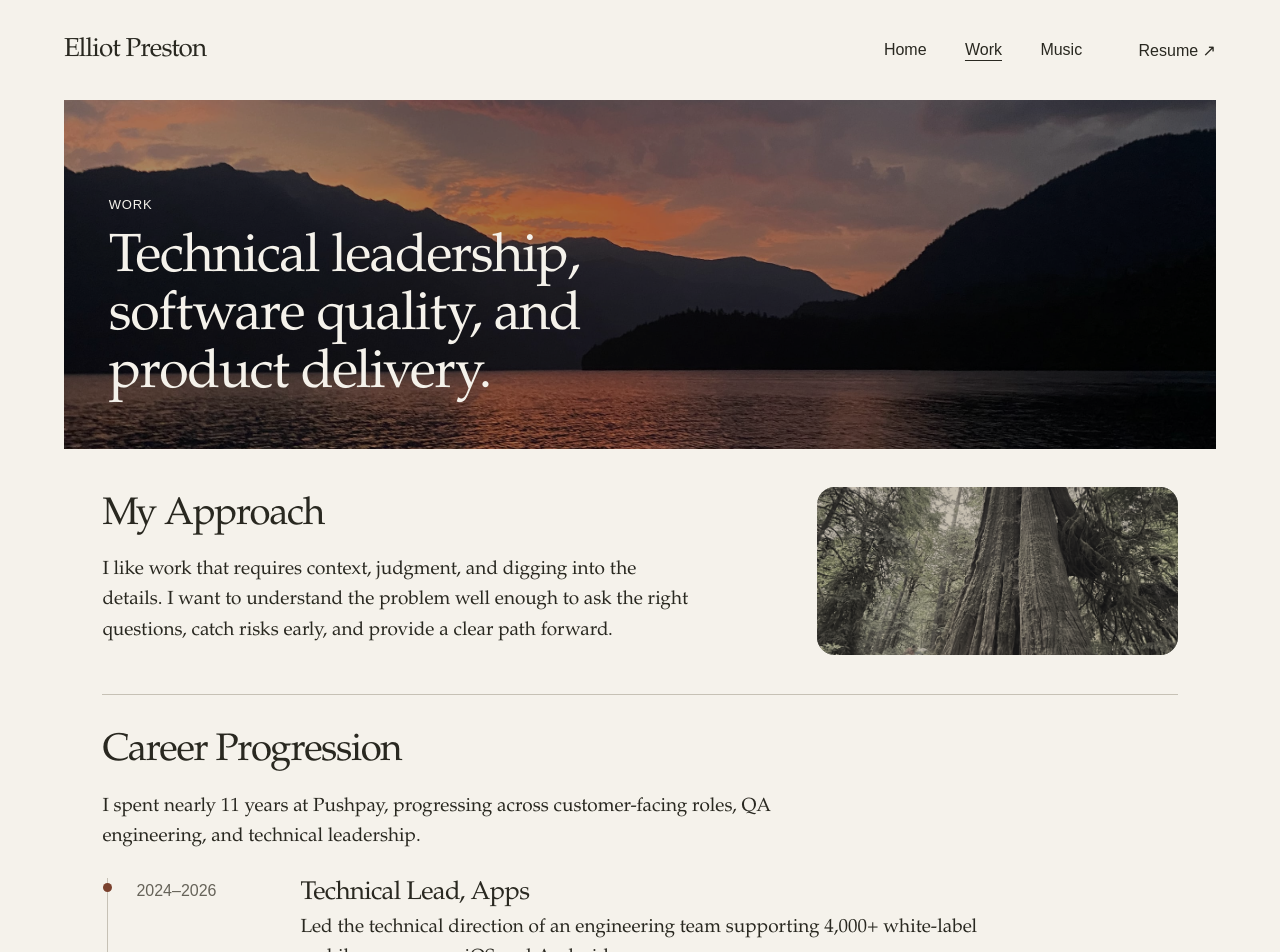
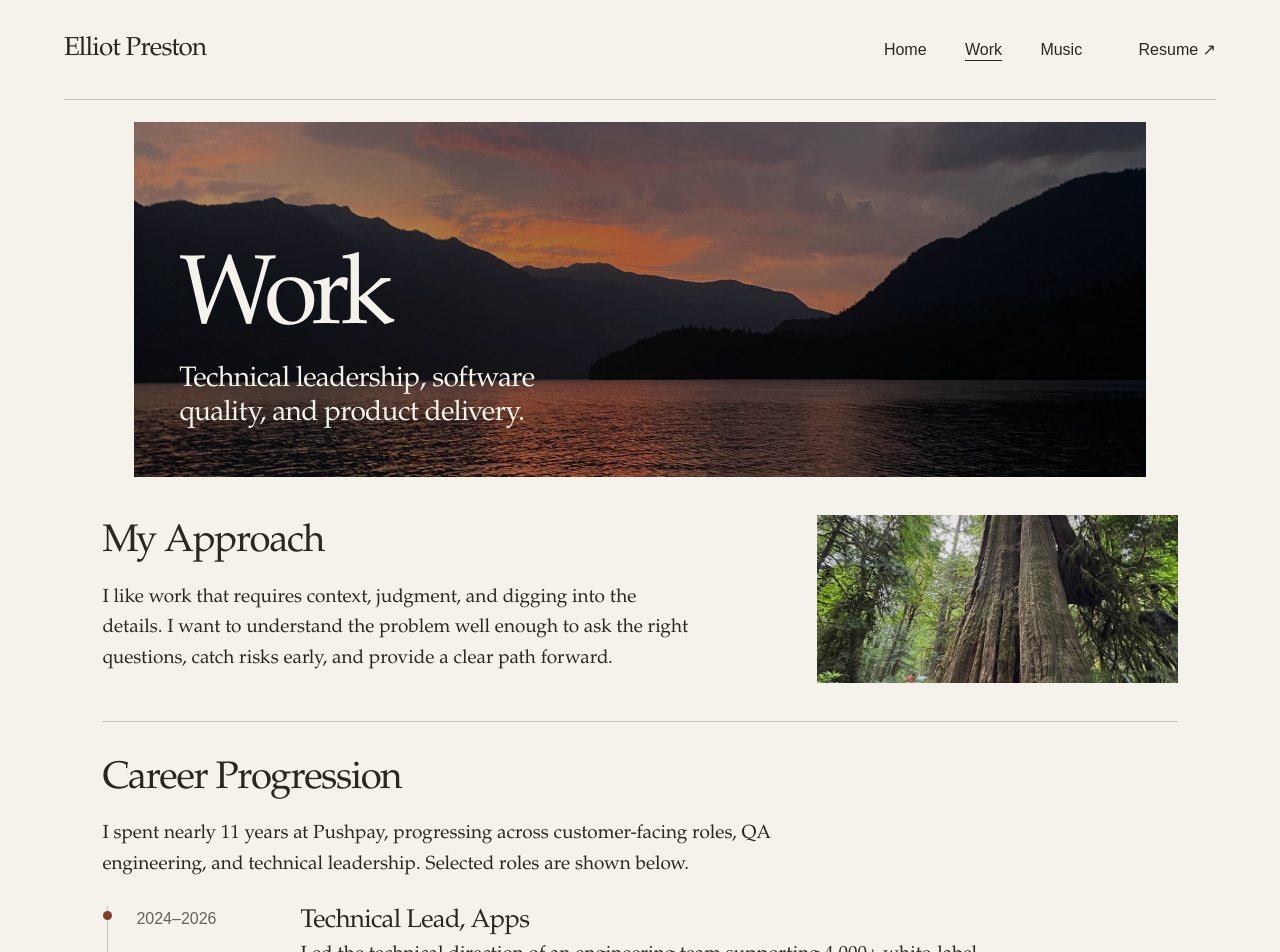
Before and after one commit to elliot-preston/elliotpreston.com, a Next.js app: page /work in a window 1280 px wide. Shown: the top 952 px of the page. Built offline with nearby package versions, Linux system fonts and the light colour scheme.

Commit message:
Polish site layout

```diff
--- a/src/app/globals.css
+++ b/src/app/globals.css
@@ -50,37 +50,22 @@ a:focus-visible { outline: 2px solid var(--accent); outline-offset: 6px; }
 .resume-link { color: var(--foreground); margin-left: 18px; }
 .eyebrow, .draft-note, .section-link, .footer-group, .footer-bottom { font-family: var(--font-interface); }
 .eyebrow { font-size: 10px; line-height: 1.6; text-transform: uppercase; letter-spacing: 1.8px; }
-.hero-heading { padding-block: 52px 38px; }
-.publication:not(.work-page) .hero-heading { padding-inline: clamp(8px, 2vw, 28px); }
-.hero h1 { margin: 22px 0 16px; font-size: clamp(62px, 10.5vw, 158px); font-weight: 400; line-height: 1; letter-spacing: -0.065em; }
 .title-period { display: inline-block; margin-left: 0.08em; color: var(--accent); line-height: 0; vertical-align: 0.04em; }
 .hero-surname { white-space: nowrap; }
 .photo { margin: 0; }
-/* Preserve the editorial frames around the original photographs. */
+/* Shared square photo frames retain the original colors. */
 .photo-space {
   position: relative;
   overflow: hidden;
   isolation: isolate;
   background: var(--photo);
-  border: 6px solid var(--foreground);
+  border: 0;
 }
-.photo-space::after {
-  content: "";
-  position: absolute;
-  inset: 0;
-  background: url("/grain.svg") repeat;
-  opacity: 0.22;
-  mix-blend-mode: soft-light;
-  pointer-events: none;
-}
-.photo-image { object-fit: cover; }
-.hero-photo .photo-image { object-position: 50% 30%; }
+
+.photo-image { object-fit: cover; filter: brightness(0.9); }
 .music-photo .photo-image { object-position: 40% 50%; }
 .closing-photo .photo-image { object-position: 50% 75%; }
-.hero-photo .photo-space { width: 100%; aspect-ratio: 2.3; min-height: 250px; }
-.publication:not(.work-page) .hero-photo { margin: 22px clamp(16px, 3vw, 44px) 0; }
 .publication:not(.work-page) .work-section { margin-top: 22px; }
-.publication:not(.work-page) .hero-photo .photo-space { border: 0; }
 .editorial-section { display: grid; grid-template-columns: 1fr 1.25fr; gap: 10%; border-top: 1px solid var(--rule); padding-block: 54px 72px; }
 .work-section { margin-top: 64px; grid-template-columns: 1.15fr 0.85fr; gap: 12%; padding-bottom: 96px; }
 .work-section .body-copy + .body-copy { margin-top: 20px; }
@@ -113,7 +98,7 @@ h2 { font-weight: 400; }
 .work-photo { margin-top: 32px; }
 .music-photo .photo-space { aspect-ratio: 0.92; background: var(--photo-secondary); }
 .music-photo .photo-space { border: 0; }
-.music-photo .photo-image { filter: brightness(0.59); }
+
 .music-section .section-copy { padding-top: 0; }
 .music-section .section-lead { font-size: clamp(28px, 3vw, 40px); }
 .music-section .section-link { margin-top: 30px; }
@@ -133,36 +118,16 @@ h2 { font-weight: 400; }
 .footer-bottom { grid-column: 1 / -1; display: flex; justify-content: space-between; align-items: center; border-top: 1px solid var(--rule); padding-block: 20px; margin-top: 28px; font-size: 12px; color: var(--muted); }
 .footer-bottom a { padding-block: 10px; }
 
-.work-page .site-header { border-bottom: 0; }
-.publication:not(.work-page) .hero { display: grid; grid-template-columns: minmax(0, 1fr); position: relative; isolation: isolate; }
-.publication:not(.work-page) .hero-heading, .publication:not(.work-page) .hero-photo { grid-area: 1 / 1; }
-.publication:not(.work-page) .hero-heading { z-index: 1; align-self: end; padding: clamp(28px, 3.5vw, 56px) clamp(16px, 3vw, 44px) clamp(28px, 3.5vw, 56px) clamp(56px, 6vw, 92px); color: #f5f2eb; }
-.publication:not(.work-page) .hero h1 { margin: 0; font-size: clamp(52px, 8.5vw, 118px); }
-.publication:not(.work-page) .hero-photo .photo-image { filter: brightness(0.72); }
-.publication:not(.work-page) .hero-photo .photo-image { object-position: 50% 30%; }
-.publication:not(.work-page) .hero-photo .photo-space { aspect-ratio: 2.15; min-height: 220px; }
-.work-page .hero { display: grid; grid-template-columns: minmax(0, 1fr); position: relative; isolation: isolate; }
-.work-page .hero-heading, .work-page .hero-photo { grid-area: 1 / 1; }
-.work-page .hero-heading { z-index: 1; align-self: end; padding: clamp(28px, 3.5vw, 56px); color: #f5f2eb; }
-.work-page .hero h1 { margin: 0 0 16px; font: 13px/1.4 var(--font-interface); letter-spacing: 0.06em; text-transform: uppercase; }
-.work-hero-line { max-width: 650px; margin: 0; font-size: clamp(32px, 4.2vw, 60px); line-height: 1.08; }
-.work-page .hero-photo .photo-space { height: 100%; aspect-ratio: 3.3; min-height: 320px; }
-.work-page .hero-photo .photo-image { filter: brightness(0.65); }
 .work-page { --work-section-space: clamp(32px, 3vw, 44px); --work-content-gap: clamp(24px, 2vw, 28px); }
 .work-page .editorial-section { margin-inline: clamp(0px, 3vw, 44px); padding-block: var(--work-section-space); gap: 20px 6%; }
 .work-page .section-heading h2 { font-size: clamp(30px, 3vw, 44px); letter-spacing: -0.035em; }
 .work-page .section-copy { padding-top: 0; max-width: none; }
 .work-page .body-copy { max-width: 75ch; font-size: 19px; line-height: 1.6; }
-.work-page .photo-space { border: 0; }
-.work-page .photo-space::after { content: none; }
-.work-page .hero-photo .photo-image { object-position: 50% 42%; }
 .work-page .approach-section { margin-top: 0; border-top: 0; padding-block: var(--work-section-space); grid-template-columns: 1.8fr 1fr; align-items: start; }
 .approach-text { display: grid; gap: 20px; align-self: center; }
 .approach-section .body-copy { max-width: 62ch; }
 .approach-photo { width: 100%; align-self: center; }
-.approach-photo .photo-space { aspect-ratio: 2.15; border-radius: 18px; }
-.approach-photo .photo-image { filter: brightness(0.74) saturate(0.32) sepia(0.3) contrast(0.9); }
-.approach-photo .photo-space::after { content: ""; background: var(--background); opacity: 0.12; mix-blend-mode: multiply; }
+.approach-photo .photo-space { aspect-ratio: 2.15; }
 .work-page .career-section, .work-page .selected-work-section { grid-template-columns: 1fr; row-gap: 20px; }
 .career-timeline, .selected-work-list { list-style: none; padding: 0; margin: 36px 0 0; }
 .career-timeline { margin-top: var(--work-content-gap); margin-left: 5px; border-left: 1px solid var(--rule); }
@@ -218,14 +183,11 @@ h2 { font-weight: 400; }
 
 /* Restrain the desktop composition while preserving the surrounding chrome. */
 @media (min-width: 1280px) {
-  .publication.home-page .hero-photo .photo-space, .publication.music-page .hero-photo .photo-space { aspect-ratio: 2.85; }
-  .publication.home-page .hero h1, .publication.music-page .hero h1 { font-size: clamp(46.8px, 7.65vw, 106.2px); }
   /* Keep the original headroom as the narrower, shorter frame scales down. */
   .publication.home-page .hero-photo .photo-image { object-position: 50% 19%; }
 }
 
 @media (min-width: 1024px) {
-  .home-page main { width: 94%; margin-inline: auto; }
   .home-page .work-section { padding-block: 45px 78px; }
   .home-page .music-section { padding-block: 33px 39px; }
   .home-page .section-heading h2 { font-size: clamp(40.04px, 4.55vw, 61.88px); }
@@ -240,19 +202,12 @@ h2 { font-weight: 400; }
 }
 
 @media (max-width: 700px) {
-  .work-page .hero-photo .photo-space { aspect-ratio: auto; min-height: 360px; }
-  .work-page .hero-heading { padding: 28px 22px; }
-  .publication:not(.work-page) .hero-photo .photo-space { aspect-ratio: 1.5; }
-  .publication:not(.work-page) .hero-heading { padding: 28px 16px 28px 44px; }
   .work-page .editorial-section { margin-inline: 0; }
   .work-page .approach-section { grid-template-columns: 1fr; gap: var(--work-content-gap); }
   .career-timeline li { grid-template-columns: 100px minmax(0, 1fr); column-gap: 16px; padding-left: 20px; }
   .site-header { min-height: 82px; gap: 16px; }
   .site-header nav { gap: 18px; font-size: 16px; }
   .resume-link { margin-left: 0; }
-  .hero-heading { padding-block: 38px 28px; }
-  .hero h1 { font-size: clamp(56px, 12vw, 84px); }
-  .hero-photo .photo-space { aspect-ratio: 1.3; min-height: 0; }
   .editorial-section { grid-template-columns: 1fr; gap: 28px; padding-block: 34px 44px; }
   .selected-work-list li { grid-template-columns: 24% minmax(0, 1fr); gap: 4%; padding-block: 16px; }
   .work-marker { width: 100%; }
@@ -297,3 +252,36 @@ h2 { font-weight: 400; }
   .site-header nav { gap: 12px; }
   .wordmark { font-size: 26px; }
 }
+
+/* One hero composition across Home, Work, and Music. */
+.hero { display: grid; grid-template-columns: minmax(0, 1fr); position: relative; isolation: isolate; margin: 22px clamp(16px, 3vw, 44px) 0; }
+.hero-heading, .hero-photo { grid-area: 1 / 1; }
+.hero-heading { z-index: 1; align-self: end; padding: clamp(28px, 3.5vw, 56px); color: #f5f2eb; }
+.hero h1 { margin: 0; font-size: clamp(52px, 8.5vw, 118px); font-weight: 400; line-height: 1; letter-spacing: -0.065em; }
+.hero-photo .photo-space { width: 100%; height: 100%; aspect-ratio: 2.15; min-height: 220px; }
+.hero-photo .photo-image { filter: brightness(0.72); object-position: 50% 30%; }
+.work-page .hero-photo .photo-image { object-position: 50% 42%; filter: brightness(0.65); }
+.work-hero-line { max-width: 34ch; margin: 14px 0 0; font-size: clamp(20px, 2.2vw, 30px); line-height: 1.2; }
+.resume-arrow { margin-left: auto; }
+@media (min-width: 1024px) {
+  .hero { margin-inline: clamp(16px, 5.5vw, 80px); }
+  .home-page .editorial-section { margin-inline: 3%; }
+}
+@media (min-width: 1280px) {
+  .hero-photo .photo-space { aspect-ratio: 2.85; }
+  .hero h1 { font-size: clamp(46.8px, 7.65vw, 106.2px); }
+}
+@media (max-width: 900px) {
+  .home-page .editorial-section { grid-template-columns: minmax(0, 1fr); gap: 28px; padding-block: 34px 44px; }
+  .home-page .section-heading { padding-left: 0; }
+  .home-page .section-copy { padding-top: 0; margin-left: 0; max-width: 590px; }
+  .home-page .body-copy { max-width: 590px; }
+  .home-page .music-photo { width: 88%; max-width: 590px; margin-top: 28px; }
+}
+@media (min-width: 701px) and (max-width: 900px) {
+  .home-page .music-photo .photo-space { aspect-ratio: 1.5; }
+}
+@media (max-width: 700px) {
+  .hero-photo .photo-space { aspect-ratio: 1.5; }
+  .hero-heading { padding: 24px 20px; }
+}
--- a/src/app/music/music.module.css
+++ b/src/app/music/music.module.css
@@ -11,9 +11,11 @@
   border-top: 1px solid var(--rule);
 }
 
+.hero + .section { border-top: 0; }
+
 .photo { position: relative; overflow: hidden; aspect-ratio: 1.35; background: var(--photo); }
-.photo img { filter: brightness(0.65); }
-.peyotePhoto img { object-position: 50% 15%; }
+.peyotePhoto { aspect-ratio: 1.5; }
+.peyotePhoto img { object-position: center; filter: none; }
 .bladePhoto img { transform: translateY(-2%) scale(1.04); }
 .recordingPhoto { aspect-ratio: 1.65; }
 .recordingPhoto img { object-position: 50% 100%; }
@@ -30,14 +32,13 @@
 .reverse .photo { grid-column: 2; grid-row: 1; }
 .reverse .copy { grid-column: 1; grid-row: 1; }
 
-@media (min-width: 1024px) {
-  .hero { width: 94%; margin-inline: auto; }
-
+@media (max-width: 900px) {
+  .section { grid-template-columns: minmax(0, 1fr); gap: 28px; margin-inline: 0; padding-block: 32px 40px; }
+  .reverse .photo, .reverse .copy { grid-column: auto; grid-row: auto; }
+  .copy h2 { margin-bottom: 20px; }
+  .photo, .copy { width: 100%; max-width: 650px; margin-inline: auto; }
 }
 
 @media (max-width: 700px) {
   :global(.publication.music-page) .hero :global(.hero-photo .photo-image) { object-position: 10% 3.5%; }
-  .section { grid-template-columns: minmax(0, 1fr); gap: 28px; margin-inline: 0; padding-block: 32px 40px; }
-  .reverse .photo, .reverse .copy { grid-column: auto; grid-row: auto; }
-  .copy h2 { margin-bottom: 20px; }
 }
--- a/src/app/music/page.tsx
+++ b/src/app/music/page.tsx
@@ -11,7 +11,7 @@ export const metadata: Metadata = {
 function MusicPhoto({ src, alt, className = "" }: { src: string; alt: string; className?: string }) {
   return (
     <div className={`${styles.photo} ${className}`}>
-      <Image src={src} alt={alt} fill sizes="(max-width: 440px) calc(100vw - 44px), (max-width: 700px) 90vw, (max-width: 1600px) 42vw, 672px" className="photo-image" />
+      <Image src={src} alt={alt} fill sizes="(max-width: 440px) calc(100vw - 44px), (max-width: 900px) 90vw, (max-width: 1600px) 42vw, 672px" className="photo-image" />
     </div>
   );
 }
@@ -43,7 +43,7 @@ export default function Music() {
         </section>
 
         <section className={styles.section} aria-labelledby="peyote-title">
-          <MusicPhoto src="/music_intro.JPG" alt="Elliot Preston playing guitar in warm orange stage light." className={styles.peyotePhoto} />
+          <MusicPhoto src="/peyote-ugly-music-2.jpg" alt="Peyote Ugly performing live with guitar, bass, drums, and keyboards under red stage lights." className={styles.peyotePhoto} />
           <div className={styles.copy}>
             <h2 id="peyote-title">Peyote Ugly</h2>
             <p className="body-copy">I’ve been playing guitar and singing in Peyote Ugly since the band formed in 2015. We’ve spent the last decade writing, recording, and releasing music, while touring and playing shows around the Pacific Northwest, including supporting bands like Temples, Frankie and the Witch Fingers, and The Shivas.</p>
--- a/src/app/work/page.tsx
+++ b/src/app/work/page.tsx
@@ -59,7 +59,7 @@ export default function Work() {
         <section className="editorial-section career-section" aria-labelledby="career-title">
           <div className="section-heading"><h2 id="career-title">Career Progression</h2></div>
           <div className="section-copy">
-            <p className="body-copy">I spent nearly 11 years at Pushpay, progressing across customer-facing roles, QA engineering, and technical leadership.</p>
+            <p className="body-copy">I spent nearly 11 years at Pushpay, progressing across customer-facing roles, QA engineering, and technical leadership. Selected roles are shown below.</p>
             <ol className="career-timeline">
               {career.map(([years, title, description]) => (
                 <li key={years}>
@@ -118,6 +118,7 @@ export default function Work() {
             <a className="section-link resume-document-link" href="/Elliot_Preston_Resume.pdf">
               <span className="resume-document-icon" aria-hidden="true" />
               <span>View Resume</span>
+              <span className="resume-arrow" aria-hidden="true">↗</span>
             </a>
           </div>
         </section>
--- a/src/components/site-chrome.tsx
+++ b/src/components/site-chrome.tsx
@@ -2,7 +2,7 @@ import Link from "next/link";
 
 export function SiteHeader({ currentPage }: { currentPage: "home" | "work" | "music" }) {
   return (
-      <header className="site-header">
+      <header id="top" className="site-header" tabIndex={-1}>
         <Link className="wordmark" href="/" aria-label="Elliot Preston home">Elliot Preston</Link>
         <nav aria-label="Main navigation">
           <Link href="/" aria-current={currentPage === "home" ? "page" : undefined}>Home</Link>
@@ -26,9 +26,9 @@ export function SiteFooter() {
         </div>
         <div className="footer-group">
           <h2>Professional</h2>
-          <p><a id="resume" href="/Elliot_Preston_Resume.pdf">Resume</a></p>
-          <p><a href="https://www.linkedin.com/in/elliot-preston-61014b12a/">LinkedIn</a></p>
-          <p><a href="https://github.com/elliot-preston/">GitHub</a></p>
+          <p><a id="resume" href="/Elliot_Preston_Resume.pdf">Resume <span aria-hidden="true">↗</span></a></p>
+          <p><a href="https://www.linkedin.com/in/elliot-preston-61014b12a/">LinkedIn <span aria-hidden="true">↗</span></a></p>
+          <p><a href="https://github.com/elliot-preston/">GitHub <span aria-hidden="true">↗</span></a></p>
         </div>
         <div className="footer-group footer-explore">
           <h2>Explore</h2>
@@ -38,7 +38,7 @@ export function SiteFooter() {
         </div>
         <div className="footer-bottom">
           <span>© {new Date().getFullYear()} Elliot Preston</span>
-          <a href="#main">Back to top <span aria-hidden="true">↑</span></a>
+          <a href="#top">Back to top <span aria-hidden="true">↑</span></a>
         </div>
       </footer>
   );
```
Also changed, not shown: src/app/page.tsx (+4 -4 lines), public/peyote-ugly-music-2.jpg (added), 1 other file (tests, documents, lock files or other folders).
